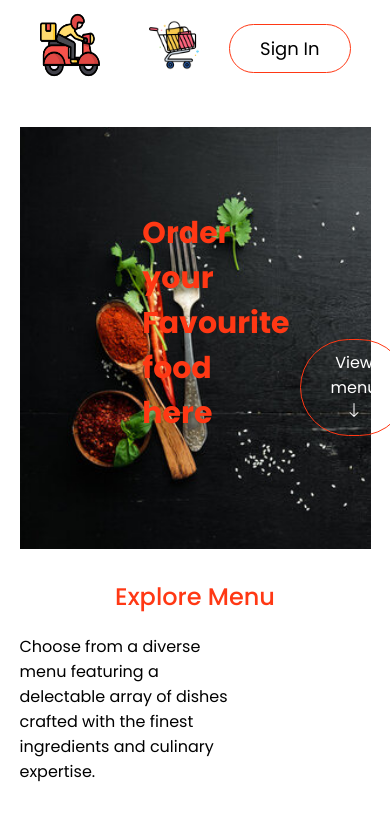
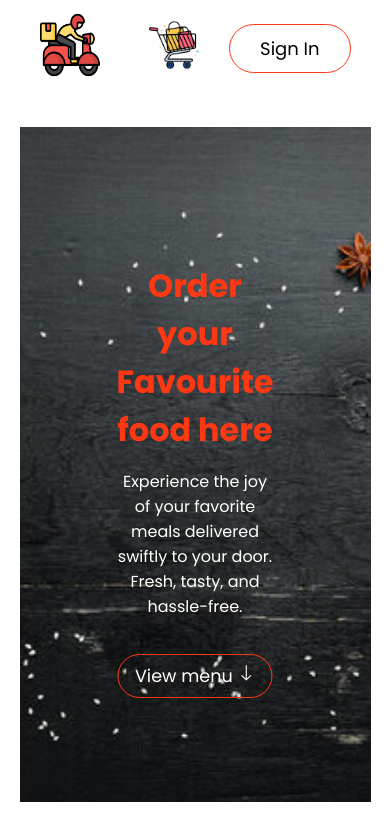
Before and after one commit to Sharmila-Td/Food_delivery, a React (Create React App) app: page / in a window 390 px wide. Shown: the top 835 px of the page. Built offline with nearby package versions, Linux system fonts and the light colour scheme; grey boxes are pictures that could not be loaded.

Commit message:
changing header

```diff
--- a/src/Components/Header/Header.css
+++ b/src/Components/Header/Header.css
@@ -1,48 +1,72 @@
-.header{
-    background: url('../../Images/header_bg_4.jpg');
-    background-size: cover;
-    background-repeat: no-repeat;
+.header {
+    background: url('../../Images/header_bg_4.jpg') no-repeat center center/cover;
     margin: 30px auto;
     height: 80vh;
     color: #fff;
     position: relative;
 }
-.header_content{
+
+.header_content {
     position: absolute;
     top: 20%;
-    left: 36%;
+    left: 50%;
+    transform: translateX(-50%);
     display: flex;
-    gap: 10px;
+    flex-direction: column;
+    align-items: center;
+    text-align: center;
+    gap: 15px;
     max-width: 40%;
 }
-.header_content h3{
+
+.header_content h3 {
     color: #ff3814;
-    font-size: 48px;
+    font-size: 3rem;
 }
-.header_content a{
-    width: 50%;
-    align-self: flex-end;
+
+.header_content p {
+    font-size: 1.2rem;
+    color: #fff;
+    margin-bottom: 20px;
+}
+
+.header_content a {
     color: #fff;
 }
 
-@media (max-width:1024px){
-    .header_content{
+
+
+@media (max-width: 1024px) {
+    .header_content {
         max-width: 50%;
-        left: 35%;
     }
-  .header_content a{
-        width:70%
-  }
 
+    .header_content h3 {
+        font-size: 2.5rem;
+    }
+
+    .header_content p {
+        font-size: 1.1rem;
+    }
+
+    .header_content a {
+        width: auto;
+        padding: 8px 16px;
+        font-size: 1.1rem;
+    }
 }
-@media (max-width:767px){
-    .header{
-        height: 50vh;
+
+@media (max-width: 767px) {
+    .header_content {
+        max-width: 70%;
+        padding: 0 20px;
     }
-   .header_content{
-    max-width: 50%;
-   }
-   .header_content h3{
-    font-size: 30px;
-   }
+
+    .header_content h3 {
+        font-size: 2rem;
+    }
+
+    .header_content p {
+        font-size: 1rem;
+    }
 }
--- a/src/Components/Header/Header.js
+++ b/src/Components/Header/Header.js
@@ -1,6 +1,7 @@
 import React from 'react';
 import './Header.css';
 import { BsArrowDown } from 'react-icons/bs';
+import { Link } from 'react-router-dom';
 
 
 
@@ -8,8 +9,9 @@ const Header = () => {
   return (
     <div className='header'>
         <div className='header_content'>
-            <h3>Order <br/> your <br/>  Favourite <br/> food <br/> here</h3>
-            <a href='#' className='btn'>View menu <BsArrowDown/> </a>
+            <h3>Order your  Favourite  food  here</h3>
+            <p>Experience the joy of your favorite meals delivered swiftly to your door. Fresh, tasty, and hassle-free.</p>
+            <Link to='#' className='btn'>View menu <BsArrowDown/> </Link>
         </div>
     </div>
   )
```
Also changed, not shown: src/Images/header_bg_5.jpg (added), src/Images/header_bg_6.jpg (added).
